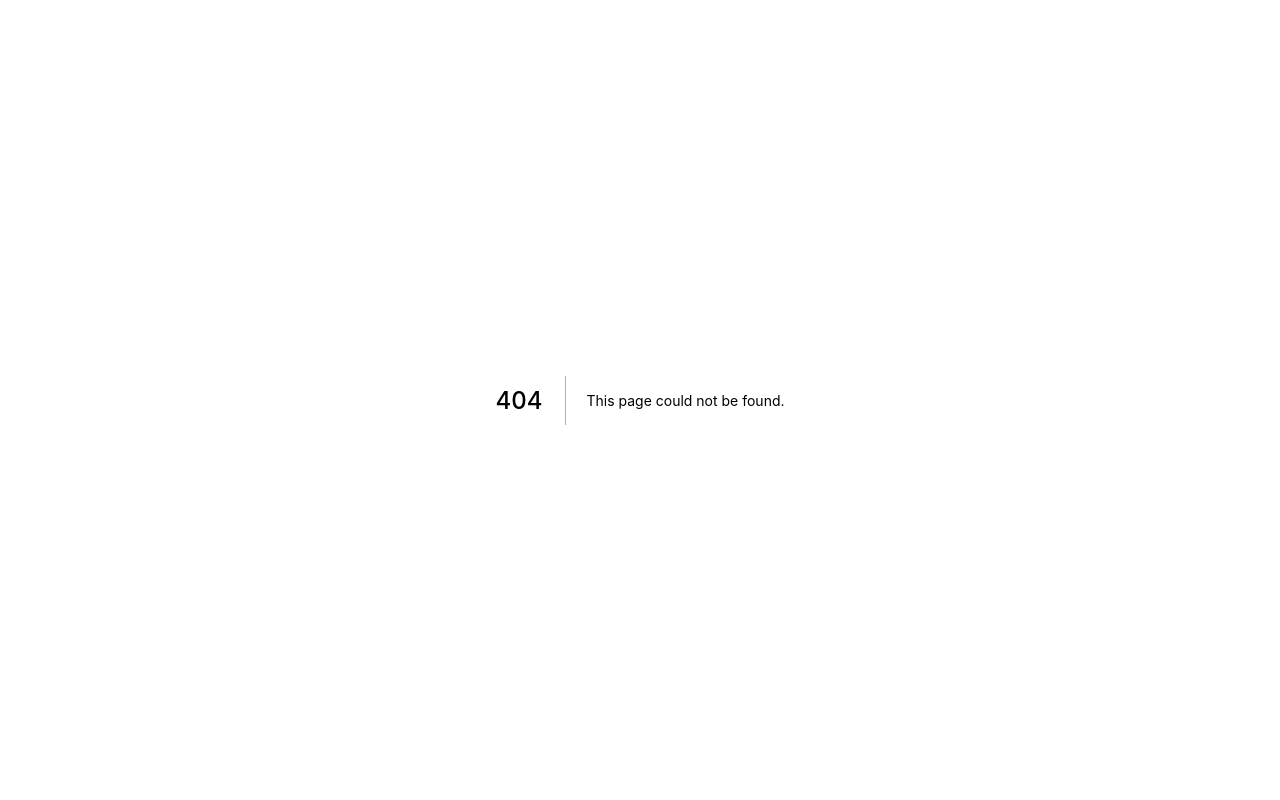
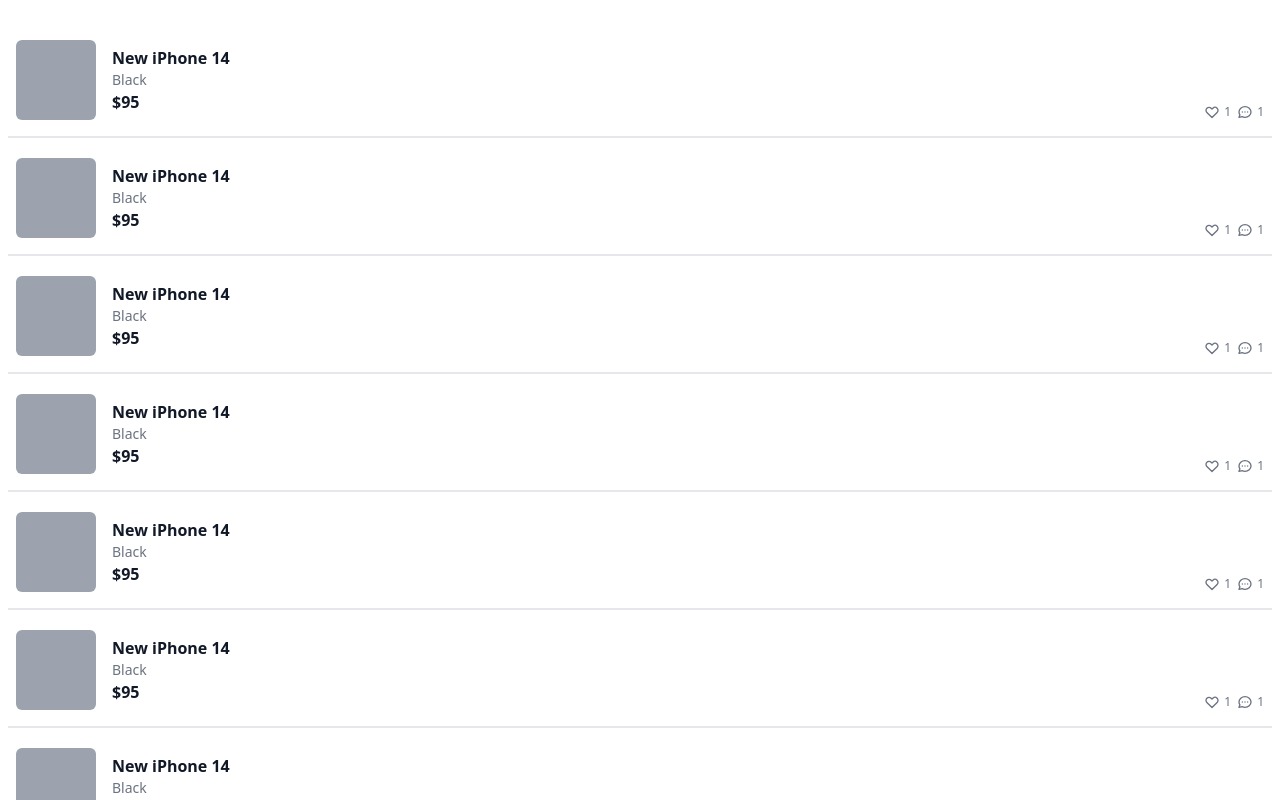
Before and after one commit to kuroneko-s/React_Carrot-Market-Clone-S, a Next.js app: page /profile/bought in a window 1280 px wide. Before the commit this address had no page. Shown: the top 800 px of the page. Built offline with nearby package versions, Linux system fonts and the light colour scheme.

Commit message:
profile/판매내역, 구매내역, 관심목록 page

```diff
--- /dev/null
+++ b/pages/profile/bought.tsx
@@ -0,0 +1,63 @@
+import { NextPage } from "next";
+
+const Bought: NextPage = () => {
+  return (
+    <div className="flex flex-col space-y-5 py-10 px-2">
+      {[1, 1, 1, 1, 1, 1, 1, 1, 1, 1, 1, 1].map((_, i) => (
+        <div
+          key={i}
+          className="flex justify-between px-2 pb-4 border-b-2 cursor-pointer"
+        >
+          <div className="flex space-x-4">
+            <div className="bg-gray-400 rounded-md w-20 h-20" />
+            <div className="flex flex-col justify-center">
+              <h3 className="font-bold text-base text-gray-900">
+                New iPhone 14
+              </h3>
+              <span className="text-sm text-gray-500">Black</span>
+              <span className="font-bold text-base text-gray-900">$95</span>
+            </div>
+          </div>
+          <div className="flex justify-end items-end space-x-1.5">
+            <div className="flex space-x-1 justify-center items-center text-gray-500 text-xs">
+              <svg
+                className="w-4 h-4"
+                fill="none"
+                stroke="currentColor"
+                viewBox="0 0 24 24"
+                xmlns="http://www.w3.org/2000/svg"
+              >
+                <path
+                  strokeLinecap="round"
+                  strokeLinejoin="round"
+                  strokeWidth="2"
+                  d="M4.318 6.318a4.5 4.5 0 000 6.364L12 20.364l7.682-7.682a4.5 4.5 0 00-6.364-6.364L12 7.636l-1.318-1.318a4.5 4.5 0 00-6.364 0z"
+                ></path>
+              </svg>
+              <span>1</span>
+            </div>
+            <div className="flex space-x-1 justify-center items-center text-gray-500 text-xs">
+              <svg
+                className="w-4 h-4"
+                fill="none"
+                stroke="currentColor"
+                viewBox="0 0 24 24"
+                xmlns="http://www.w3.org/2000/svg"
+              >
+                <path
+                  strokeLinecap="round"
+                  strokeLinejoin="round"
+                  strokeWidth="2"
+                  d="M8 12h.01M12 12h.01M16 12h.01M21 12c0 4.418-4.03 8-9 8a9.863 9.863 0 01-4.255-.949L3 20l1.395-3.72C3.512 15.042 3 13.574 3 12c0-4.418 4.03-8 9-8s9 3.582 9 8z"
+                ></path>
+              </svg>
+              <span>1</span>
+            </div>
+          </div>
+        </div>
+      ))}
+    </div>
+  );
+};
+
+export default Bought;
--- /dev/null
+++ b/pages/profile/loved.tsx
@@ -0,0 +1,63 @@
+import { NextPage } from "next";
+
+const Loved: NextPage = () => {
+  return (
+    <div className="flex flex-col space-y-5 py-10 px-2">
+      {[1, 1, 1, 1, 1, 1, 1, 1, 1, 1, 1, 1].map((_, i) => (
+        <div
+          key={i}
+          className="flex justify-between px-2 pb-4 border-b-2 cursor-pointer"
+        >
+          <div className="flex space-x-4">
+            <div className="bg-gray-400 rounded-md w-20 h-20" />
+            <div className="flex flex-col justify-center">
+              <h3 className="font-bold text-base text-gray-900">
+                New iPhone 14
+              </h3>
+              <span className="text-sm text-gray-500">Black</span>
+              <span className="font-bold text-base text-gray-900">$95</span>
+            </div>
+          </div>
+          <div className="flex justify-end items-end space-x-1.5">
+            <div className="flex space-x-1 justify-center items-center text-gray-500 text-xs">
+              <svg
+                className="w-4 h-4"
+                fill="none"
+                stroke="currentColor"
+                viewBox="0 0 24 24"
+                xmlns="http://www.w3.org/2000/svg"
+              >
+                <path
+                  strokeLinecap="round"
+                  strokeLinejoin="round"
+                  strokeWidth="2"
+                  d="M4.318 6.318a4.5 4.5 0 000 6.364L12 20.364l7.682-7.682a4.5 4.5 0 00-6.364-6.364L12 7.636l-1.318-1.318a4.5 4.5 0 00-6.364 0z"
+                ></path>
+              </svg>
+              <span>1</span>
+            </div>
+            <div className="flex space-x-1 justify-center items-center text-gray-500 text-xs">
+              <svg
+                className="w-4 h-4"
+                fill="none"
+                stroke="currentColor"
+                viewBox="0 0 24 24"
+                xmlns="http://www.w3.org/2000/svg"
+              >
+                <path
+                  strokeLinecap="round"
+                  strokeLinejoin="round"
+                  strokeWidth="2"
+                  d="M8 12h.01M12 12h.01M16 12h.01M21 12c0 4.418-4.03 8-9 8a9.863 9.863 0 01-4.255-.949L3 20l1.395-3.72C3.512 15.042 3 13.574 3 12c0-4.418 4.03-8 9-8s9 3.582 9 8z"
+                ></path>
+              </svg>
+              <span>1</span>
+            </div>
+          </div>
+        </div>
+      ))}
+    </div>
+  );
+};
+
+export default Loved;
--- /dev/null
+++ b/pages/profile/sold.tsx
@@ -0,0 +1,63 @@
+import { NextPage } from "next";
+
+const Sold: NextPage = () => {
+  return (
+    <div className="flex flex-col space-y-5 py-10 px-2">
+      {[1, 1, 1, 1, 1, 1, 1, 1, 1, 1, 1, 1].map((_, i) => (
+        <div
+          key={i}
+          className="flex justify-between px-2 pb-4 border-b-2 cursor-pointer"
+        >
+          <div className="flex space-x-4">
+            <div className="bg-gray-400 rounded-md w-20 h-20" />
+            <div className="flex flex-col justify-center">
+              <h3 className="font-bold text-base text-gray-900">
+                New iPhone 14
+              </h3>
+              <span className="text-sm text-gray-500">Black</span>
+              <span className="font-bold text-base text-gray-900">$95</span>
+            </div>
+          </div>
+          <div className="flex justify-end items-end space-x-1.5">
+            <div className="flex space-x-1 justify-center items-center text-gray-500 text-xs">
+              <svg
+                className="w-4 h-4"
+                fill="none"
+                stroke="currentColor"
+                viewBox="0 0 24 24"
+                xmlns="http://www.w3.org/2000/svg"
+              >
+                <path
+                  strokeLinecap="round"
+                  strokeLinejoin="round"
+                  strokeWidth="2"
+                  d="M4.318 6.318a4.5 4.5 0 000 6.364L12 20.364l7.682-7.682a4.5 4.5 0 00-6.364-6.364L12 7.636l-1.318-1.318a4.5 4.5 0 00-6.364 0z"
+                ></path>
+              </svg>
+              <span>1</span>
+            </div>
+            <div className="flex space-x-1 justify-center items-center text-gray-500 text-xs">
+              <svg
+                className="w-4 h-4"
+                fill="none"
+                stroke="currentColor"
+                viewBox="0 0 24 24"
+                xmlns="http://www.w3.org/2000/svg"
+              >
+                <path
+                  strokeLinecap="round"
+                  strokeLinejoin="round"
+                  strokeWidth="2"
+                  d="M8 12h.01M12 12h.01M16 12h.01M21 12c0 4.418-4.03 8-9 8a9.863 9.863 0 01-4.255-.949L3 20l1.395-3.72C3.512 15.042 3 13.574 3 12c0-4.418 4.03-8 9-8s9 3.582 9 8z"
+                ></path>
+              </svg>
+              <span>1</span>
+            </div>
+          </div>
+        </div>
+      ))}
+    </div>
+  );
+};
+
+export default Sold;
```
Also changed, not shown: pages/profile/index.tsx (renamed from pages/profile.tsx).
